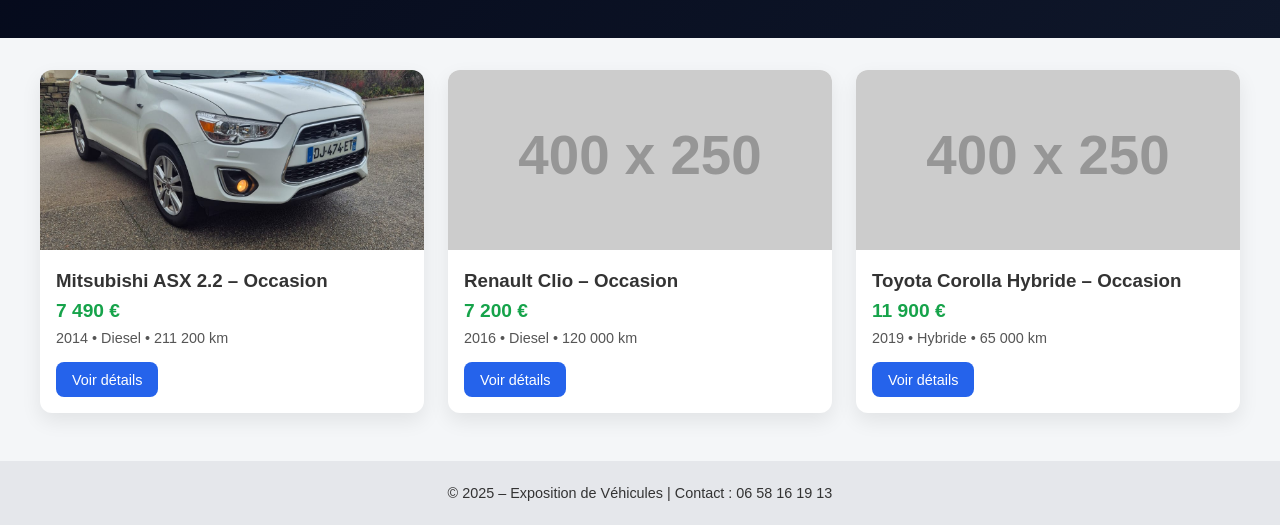
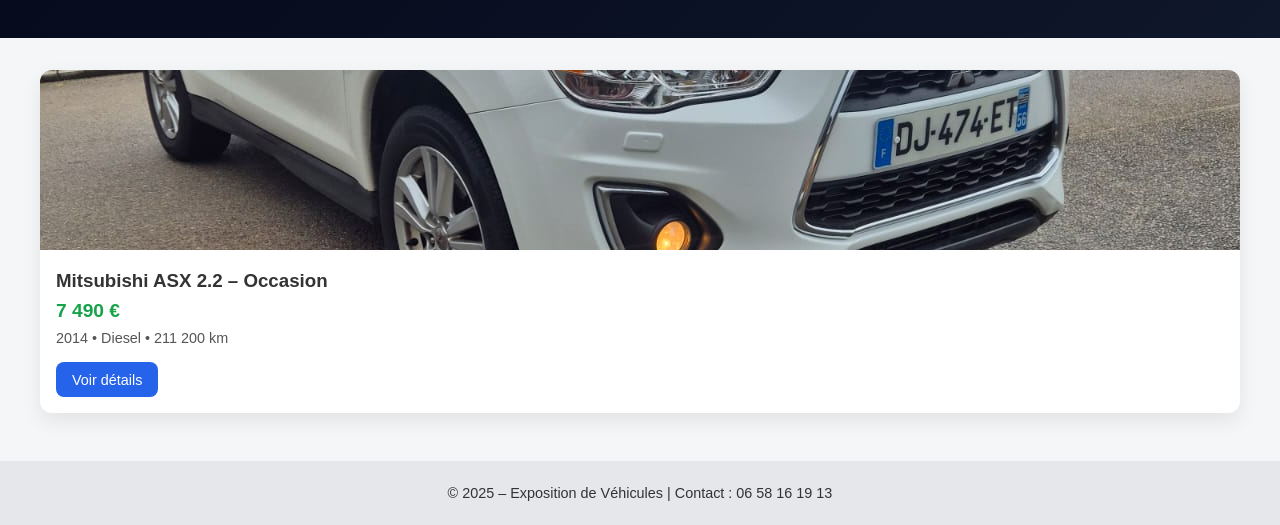
Before and after one commit to menoretmario-dev/Voitures, a plain HTML site: page index.html in a window 1280 px wide. Shown: the part 529-1054 px from the top of the page. Drawn offline with Linux system fonts and the light colour scheme; placeholder pictures from the web are drawn by us.

Commit message:
Update index.html

```diff
--- a/index.html
+++ b/index.html
@@ -139,35 +139,13 @@
 <main class="container">
 <section class="vehicles">
 
-      <!-- asx4.jpg -->
+      <!-- Mitsubishi ASX 2.2 -->
       <div class="card">
         <img src="asx4.jpg" alt="Mitsubishi ASX occasion">
         <div class="card-content">
           <h3>Mitsubishi ASX 2.2 – Occasion</h3>
           <div class="price">7 490 €</div>
           <div class="details">2014 • Diesel • 211 200 km</div>
-          <a href="#" class="btn">Voir détails</a>
-        </div>
-      </div>
-
-      <!-- Véhicule 2 -->
-      <div class="card">
-        <img src="https://via.placeholder.com/400x250" alt="Voiture 2" />
-        <div class="card-content">
-          <h3>Renault Clio – Occasion</h3>
-          <div class="price">7 200 €</div>
-          <div class="details">2016 • Diesel • 120 000 km</div>
-          <a href="#" class="btn">Voir détails</a>
-        </div>
-      </div>
-
-      <!-- Véhicule 3 -->
-      <div class="card">
-        <img src="https://via.placeholder.com/400x250" alt="Voiture 3" />
-        <div class="card-content">
-          <h3>Toyota Corolla Hybride – Occasion</h3>
-          <div class="price">11 900 €</div>
-          <div class="details">2019 • Hybride • 65 000 km</div>
           <a href="#" class="btn">Voir détails</a>
         </div>
       </div>
```
